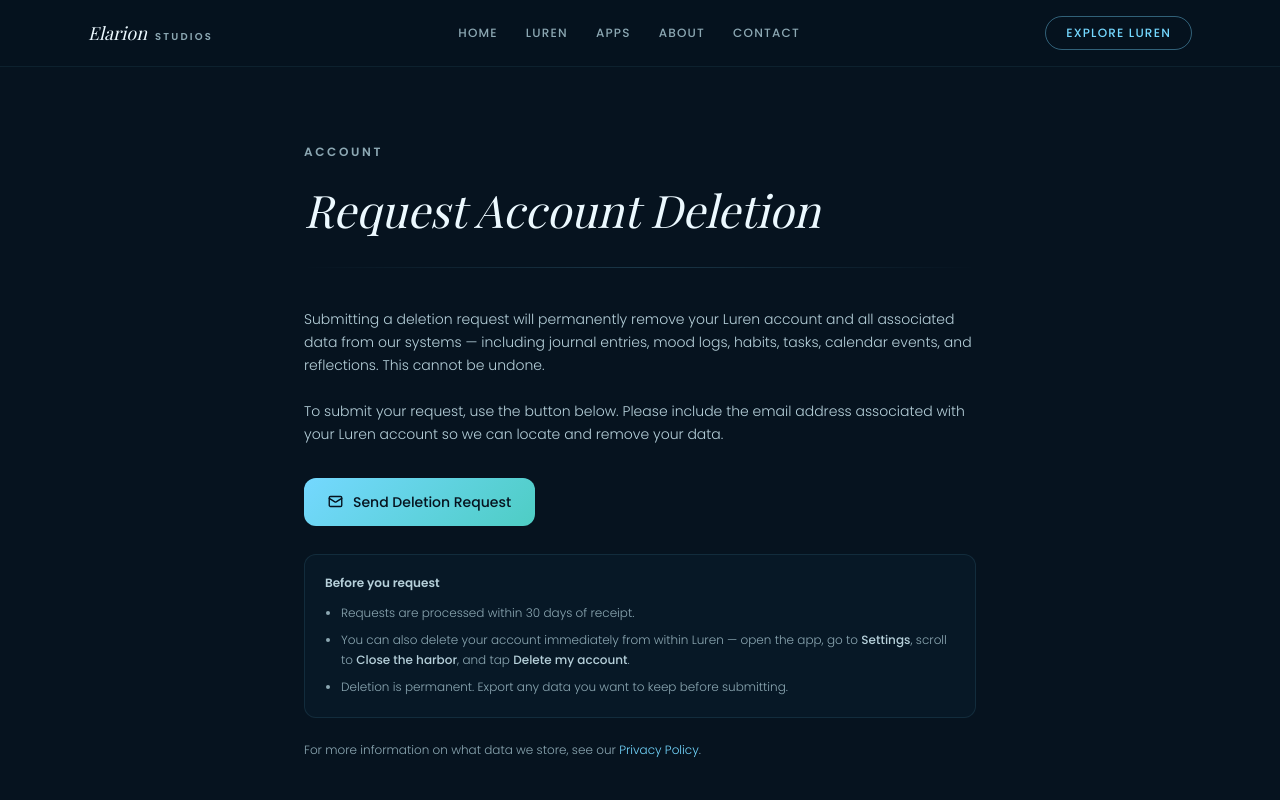
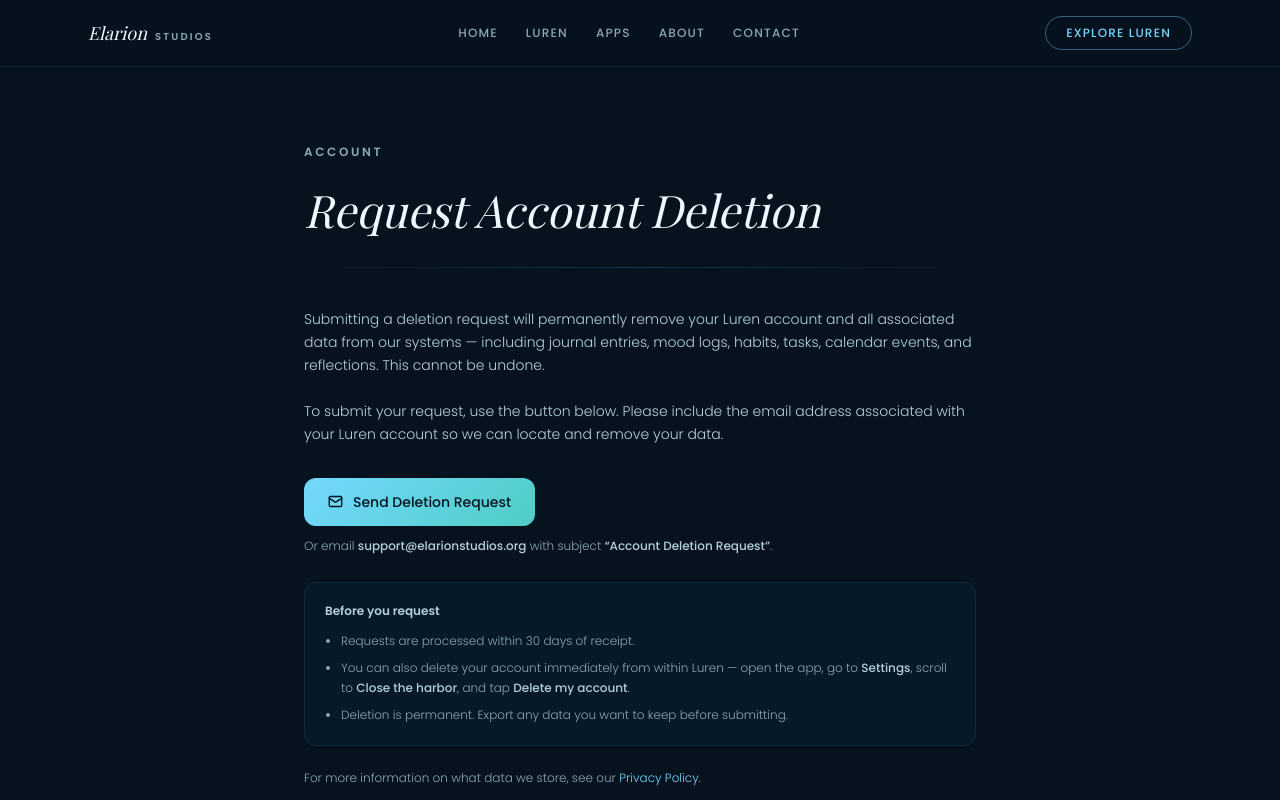
Before and after one commit to GiovanniVEstrada/elarion-studios-web, a Next.js app: page /delete in a window 1280 px wide. Shown: the top 800 px of the page. Built offline with nearby package versions, Linux system fonts and the light colour scheme; a web font is replaced by a local one.

Commit message:
Show email and subject as fallback text on deletion page
Mailto links silently fail when no default email client is configured.
Displaying the address and subject plainly ensures users can always act on the request.

```diff
--- a/app/delete/page.tsx
+++ b/app/delete/page.tsx
@@ -47,7 +47,7 @@
               associated with your Luren account so we can locate and remove your data.
             </p>
 
-            <div className="pt-2 pb-1">
+            <div className="space-y-3 pt-2 pb-1">
               <a
                 href={mailtoHref}
                 className="inline-flex items-center gap-2.5 rounded-xl px-6 py-3.5 text-sm font-medium transition-opacity hover:opacity-90"
@@ -72,6 +72,12 @@
                 </svg>
                 Send Deletion Request
               </a>
+              <p className="text-xs text-luren-muted">
+                Or email{" "}
+                <span className="font-medium text-luren-body">{SUPPORT_EMAIL}</span>
+                {" "}with subject{" "}
+                <span className="font-medium text-luren-body">&ldquo;{SUBJECT}&rdquo;</span>.
+              </p>
             </div>
 
             <div
```
